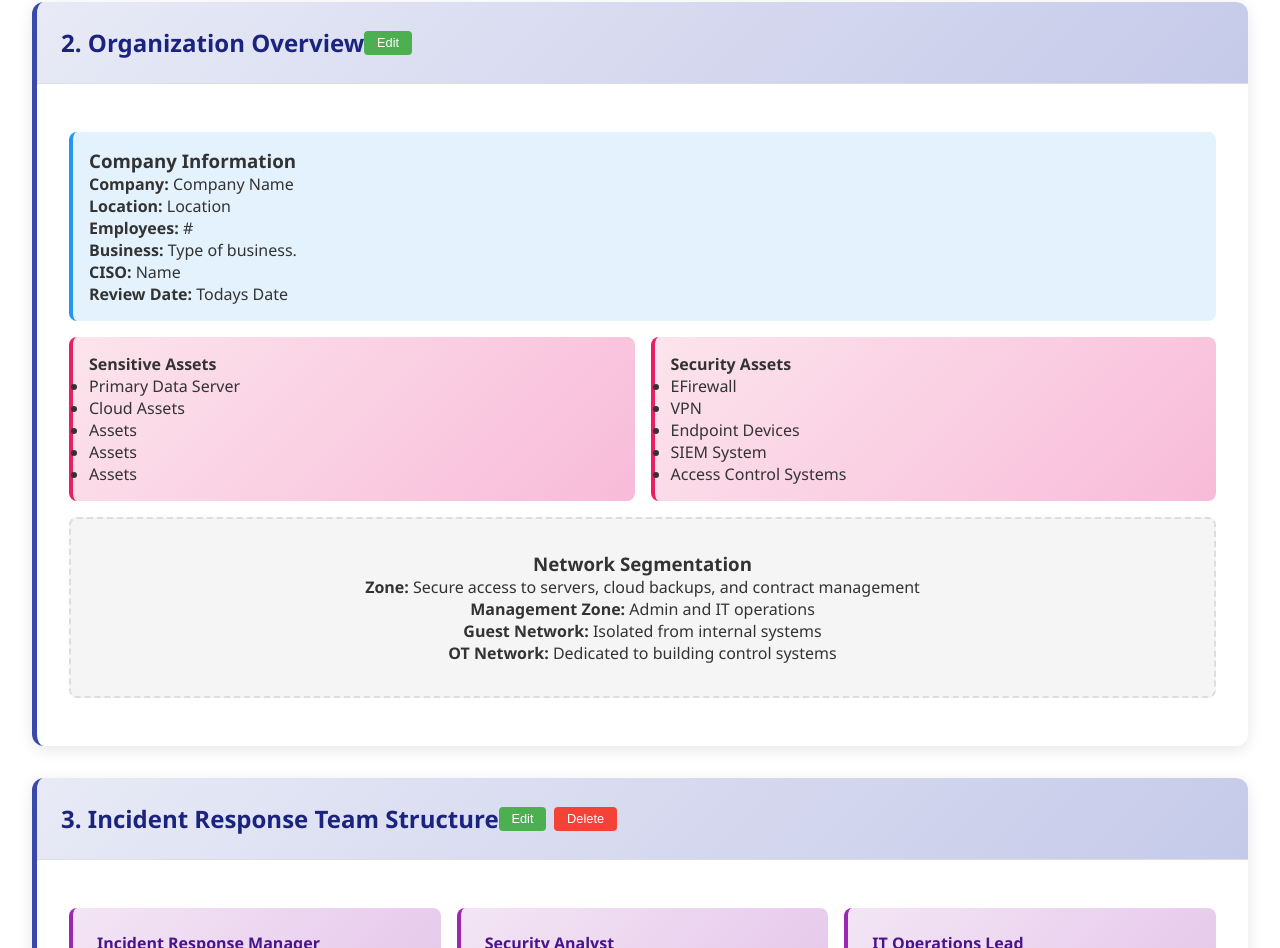
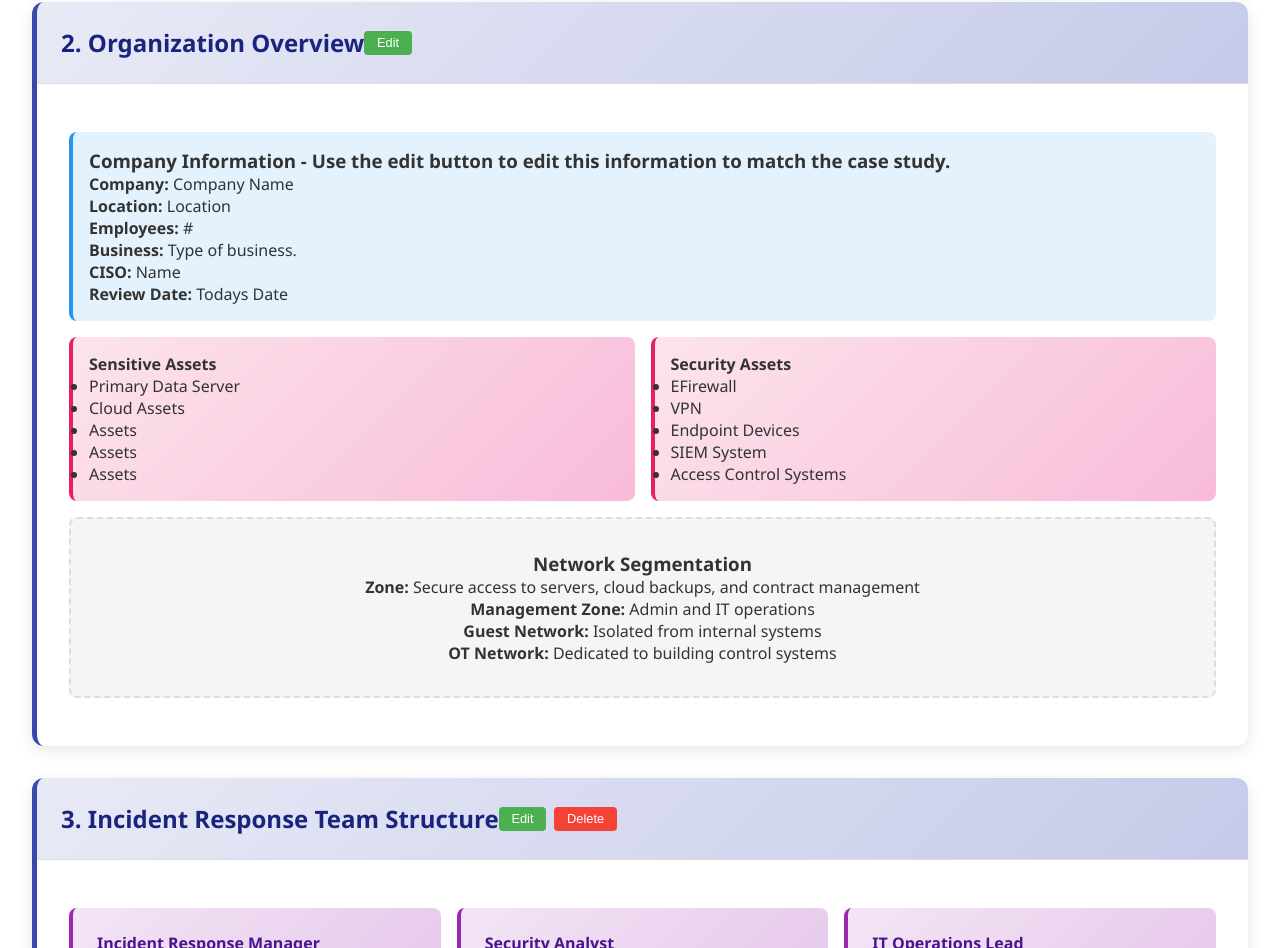
Before and after one commit to sands-mvcc/lan153, a plain HTML site: page irp.html in a window 1280 px wide. Shown: the part 773-1721 px from the top of the page. Drawn offline with Linux system fonts and the light colour scheme.

Commit message:
Update irp.html

```diff
--- a/irp.html
+++ b/irp.html
@@ -3,7 +3,7 @@
 <head>
     <meta charset="UTF-8">
     <meta name="viewport" content="width=device-width, initial-scale=1.0">
-    <title>Incident Response Plan - FreshFlow Systems</title>
+    <title>Incident Response Plan Student Activity for FreshFlow Systems</title>
     <style>
         * {
             margin: 0;
@@ -453,7 +453,7 @@
                 </div>
                 <div class="section-content">
                     <div class="contact-info">
-                        <h3>Company Information</h3>
+                        <h3>Company Information - Use the edit button to edit this information to match the case study.</h3>
                         <p><strong>Company:</strong> Company Name</p>
                         <p><strong>Location:</strong> Location</p>
                         <p><strong>Employees:</strong> #</p>
```
